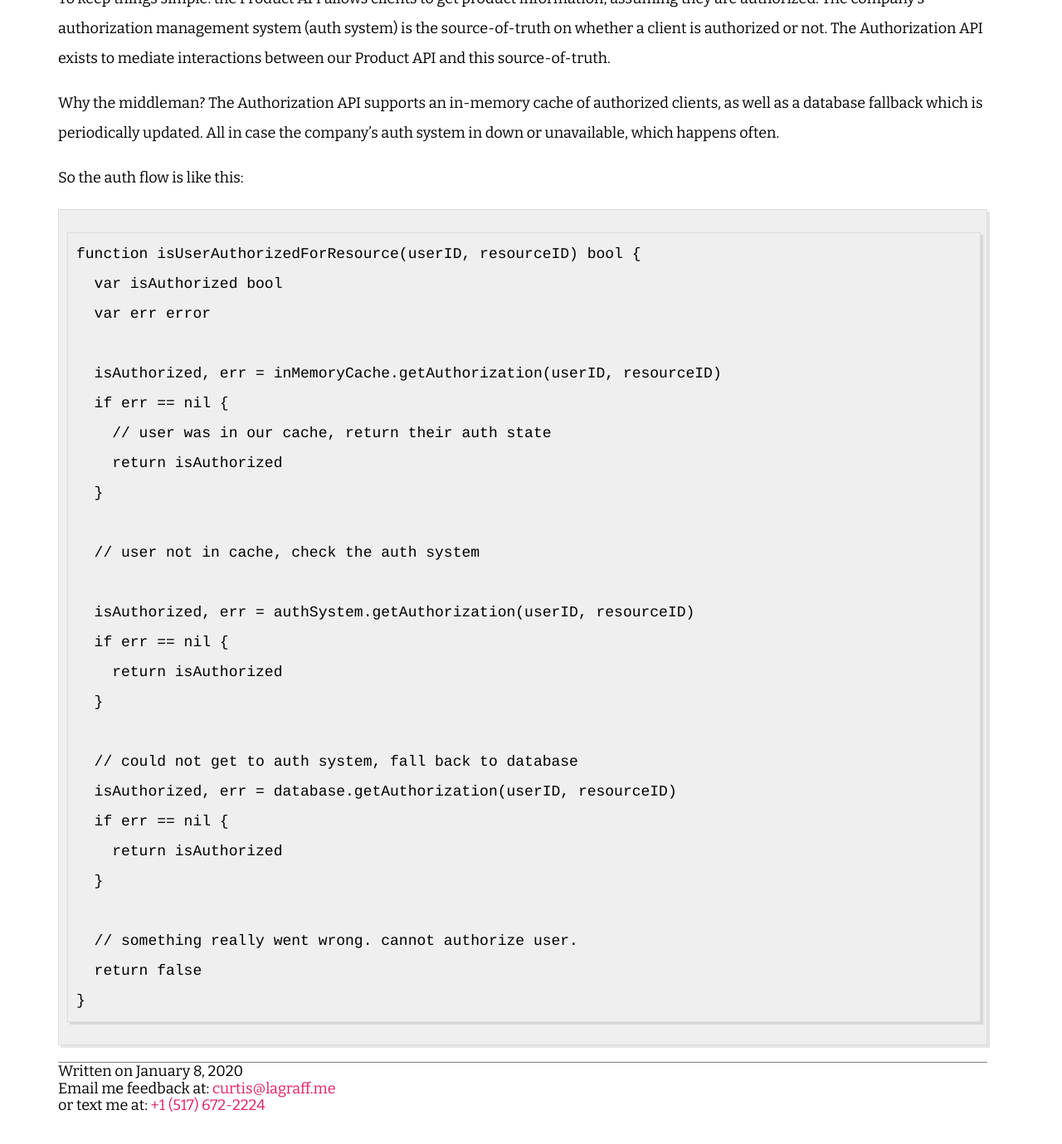
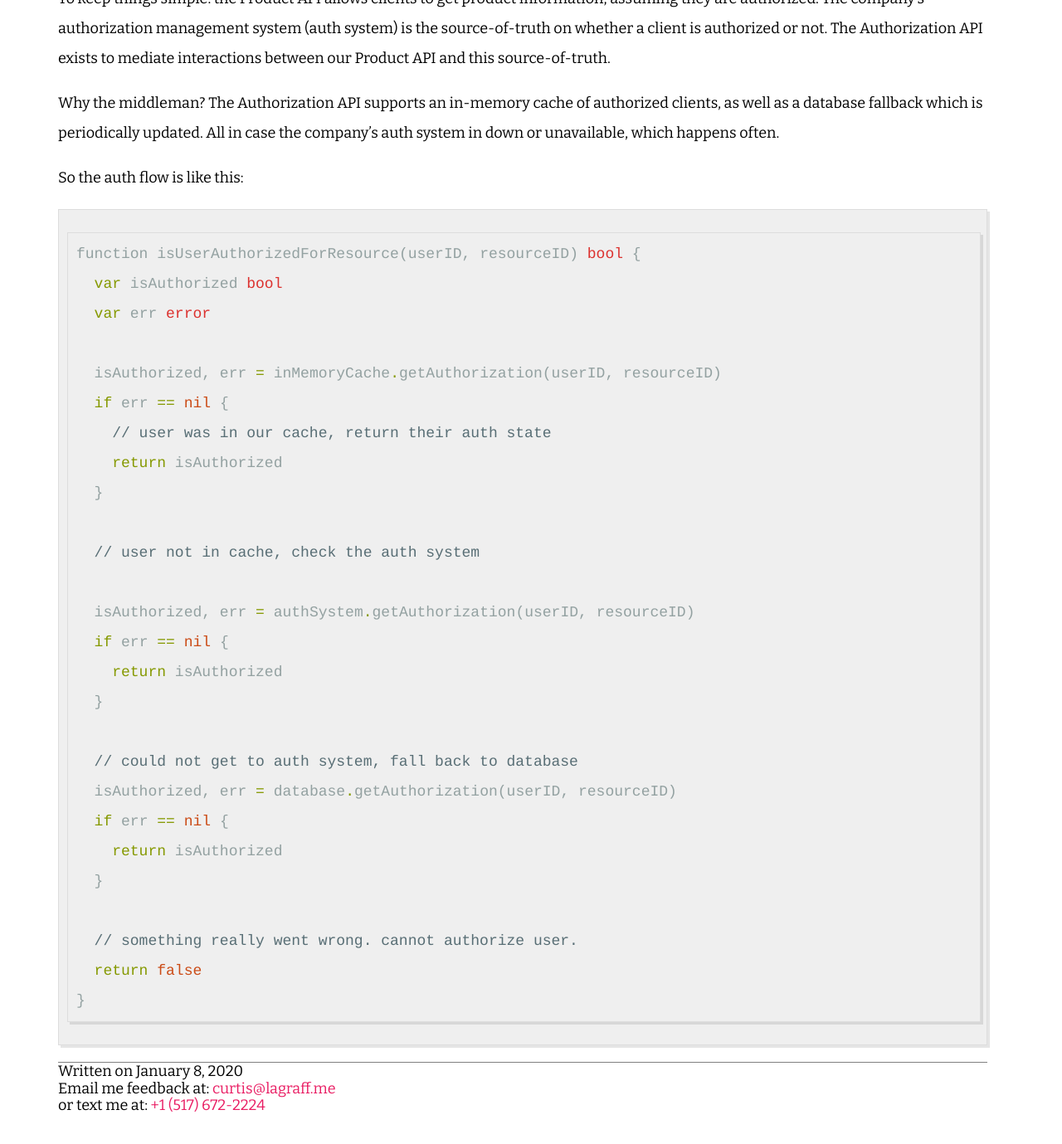
Before and after one commit to clagraff/clagraff.github.io, a Jekyll site: the page built from _posts/2020-01-08-darn-defaults.md, in a window 1280 px wide and 1400 px high, scrolled down 526 px. Shown: the top 1379 px of the window at 83% size. Built offline with Jekyll 4.4.1, drawn with Linux system fonts in a browser that asks for light colours.

Commit message:
Try different codeblock syntax

````diff
--- a/_posts/2020-01-08-darn-defaults.md
+++ b/_posts/2020-01-08-darn-defaults.md
@@ -20,7 +20,7 @@ periodically updated. All in case the company's auth system in down or unavailab
 
 So the auth flow is like this:
 
-```
+~~~go
 function isUserAuthorizedForResource(userID, resourceID) bool {
   var isAuthorized bool
   var err error
@@ -47,4 +47,4 @@ function isUserAuthorizedForResource(userID, resourceID) bool {
   // something really went wrong. cannot authorize user.
   return false
 }
-```
+~~~
````
